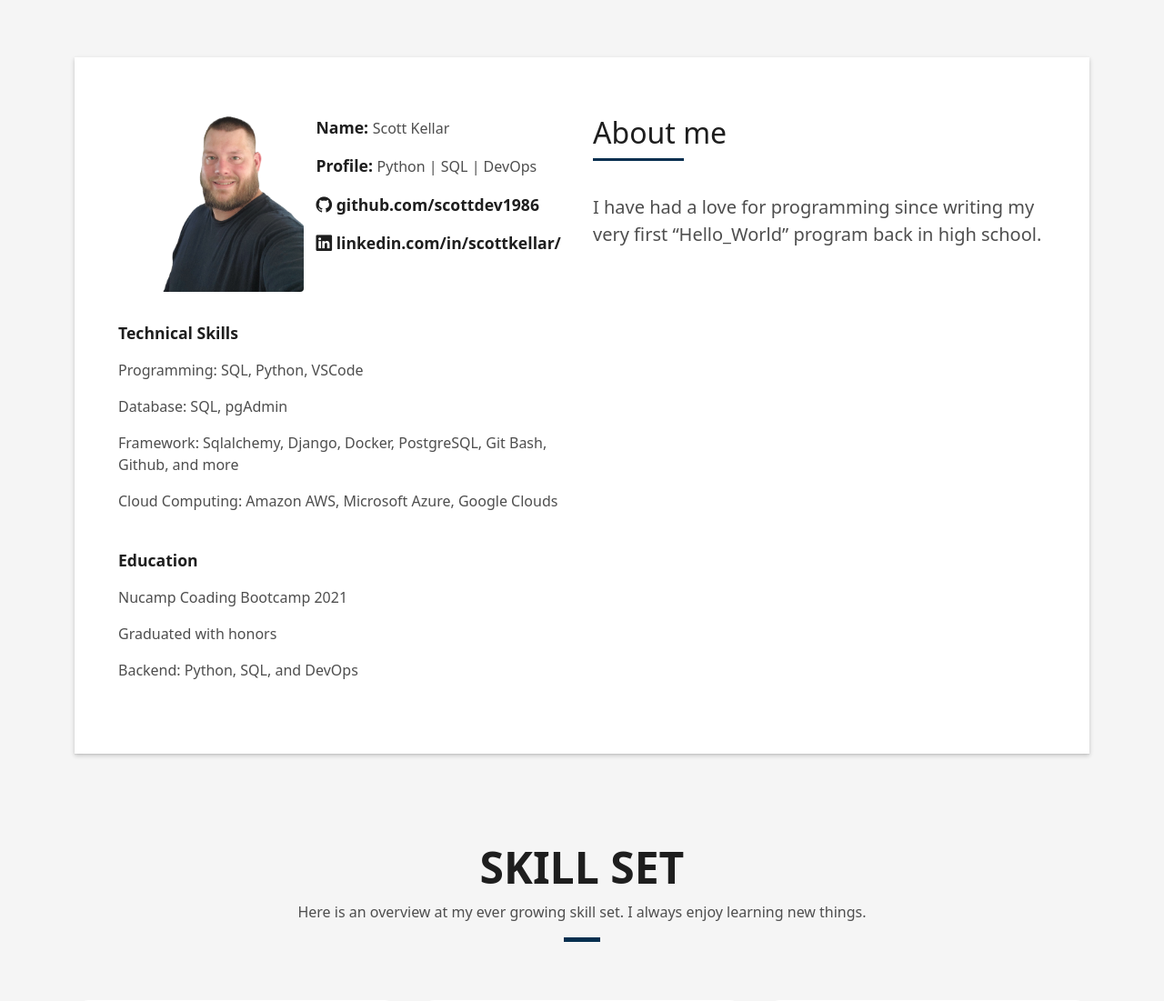
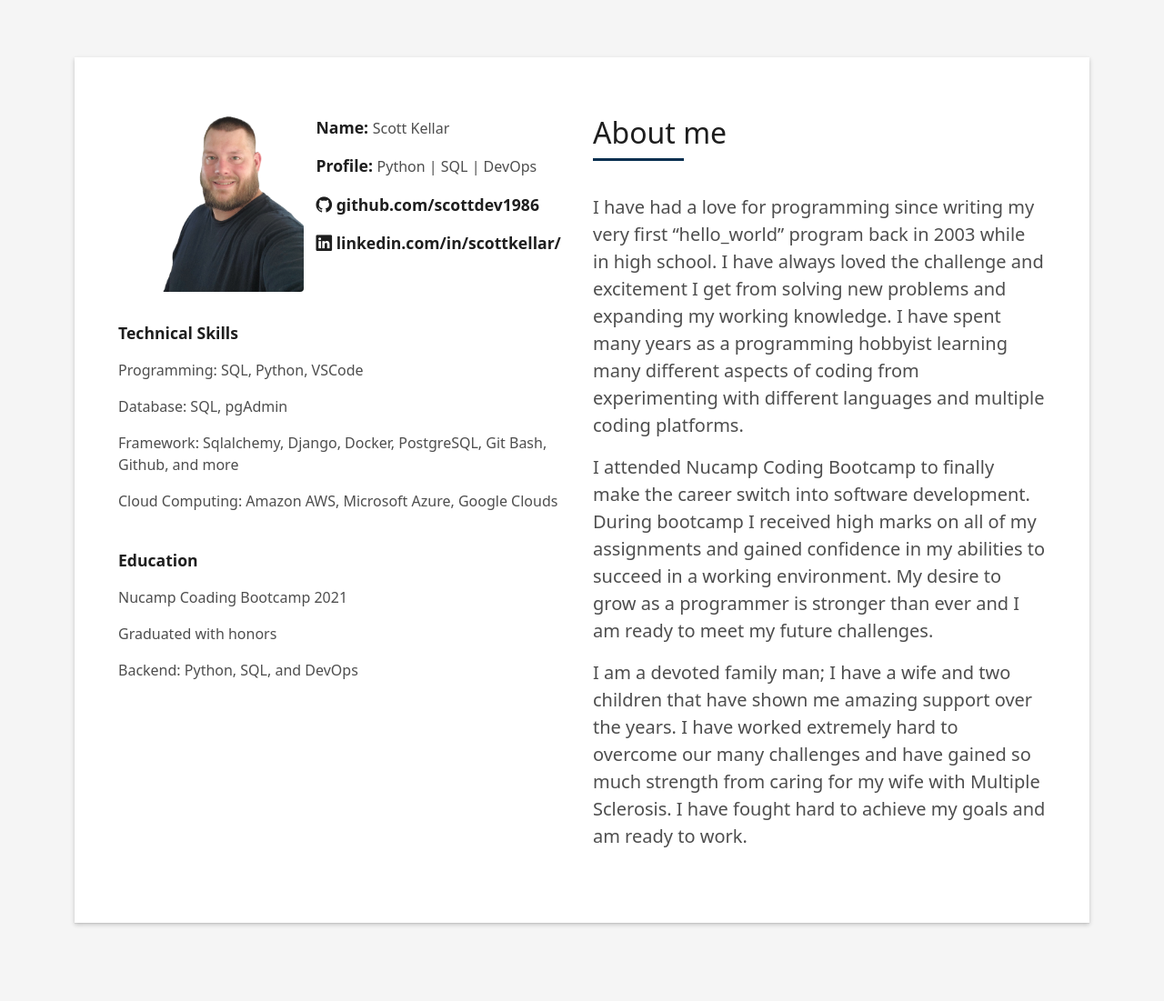
Before and after one commit to scottdev1986/portfolio_website, a Django app: page / in a window 1280 px wide. Shown: the part 801-1902 px from the top of the page at 91% size. Run offline with Django 4.2, Linux system fonts and the light colour scheme; data that the repository does not hold is empty; some libraries are stand-ins or nearby versions.

Commit message:
updated the about me section in the index.html

```diff
--- a/templates/pages/index.html
+++ b/templates/pages/index.html
@@ -68,7 +68,13 @@
                       </h5>
                     </div>
                     <p class="lead">
-                      I have had a love for programming since writing my very first “Hello_World” program back in high school.
+                      I have had a love for programming since writing my very first &ldquo;hello_world&rdquo; program back in 2003 while in high school. I have always loved the challenge and excitement I get from solving new problems and expanding my working knowledge. I have spent many years as a programming hobbyist learning many different aspects of coding from experimenting with different languages and multiple coding platforms.&nbsp;
+                    </p>
+                    <p class="lead">
+                      I attended Nucamp Coding Bootcamp to finally make the career switch into software development. During bootcamp I received high marks on all of my assignments and gained confidence in my abilities to succeed in a working environment. My desire to grow as a programmer is stronger than ever and I am ready to meet my future challenges.
+                    </p>
+                    <p class="lead">
+                      I am a devoted family man; I have a wife and two children that have shown me amazing support over the years. I have worked extremely hard to overcome our many challenges and have gained so much strength from caring for my wife with Multiple Sclerosis. I have fought hard to achieve my goals and am ready to work.
                     </p>
                   </div>
                 </div>
```
